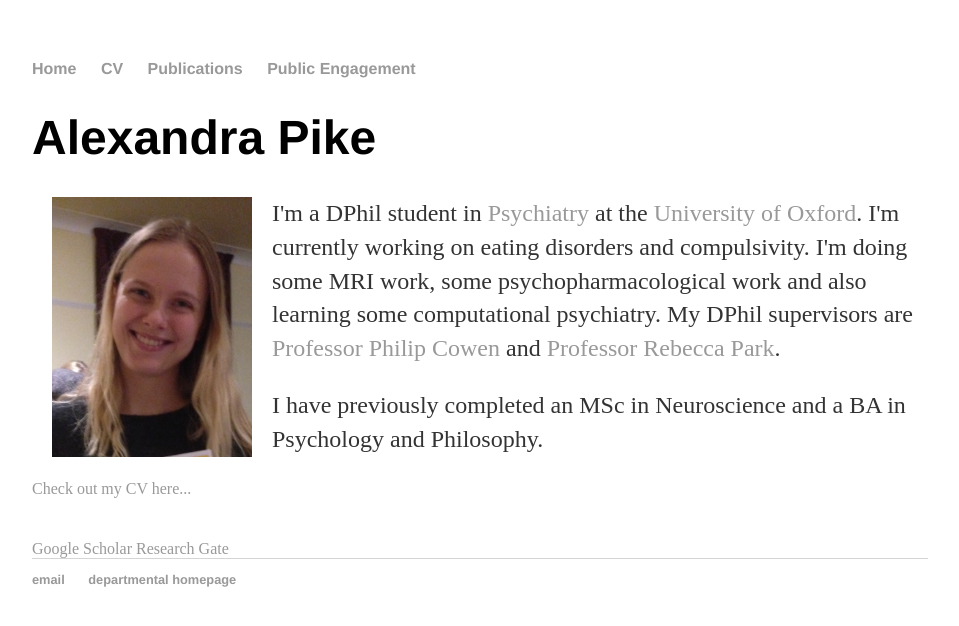
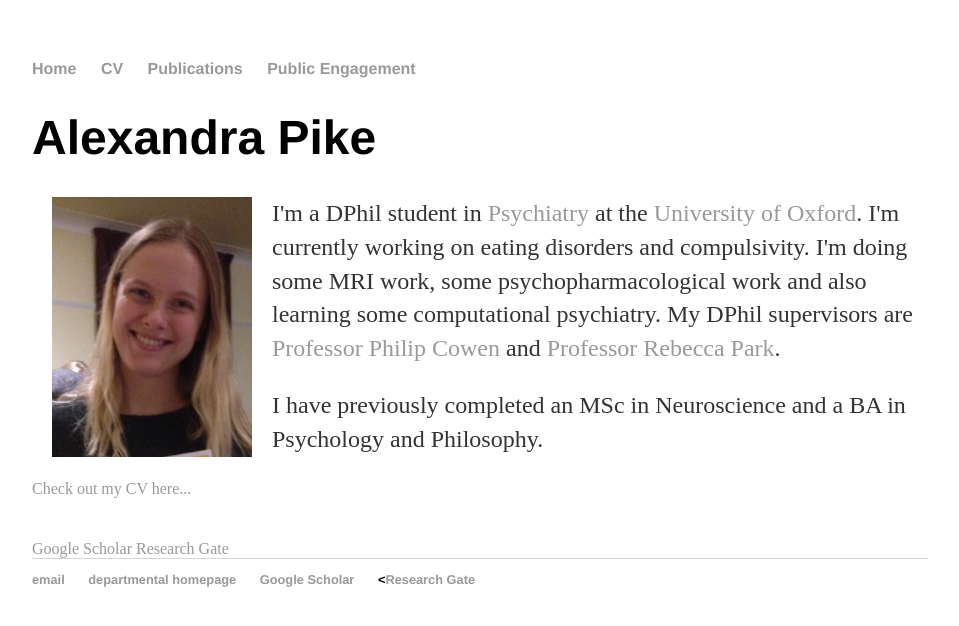
Before and after one commit to apike02/apike02.github.io, a Jekyll site: the page built from index.html, in a window 1280 px wide. Shown: the top 626 px of the page, without its empty margins (160-1119 px from the left). Built offline with Jekyll 4.4.1, drawn with Linux system fonts in a browser that asks for light colours.

Commit message:
Update default.html

```diff
--- a/_layouts/default.html
+++ b/_layouts/default.html
@@ -23,6 +23,8 @@
 	    		<ul>
 	        		<li><a href="mailto:alex.pike02@gmail.com">email</a></li>
 	        		<li><a href="https://www.psych.ox.ac.uk/team/alexandra-pike">departmental homepage</a></li>
+				<li><a href="https://scholar.google.co.uk/citations?user=XQ8kkegAAAAJ&hl=en">Google Scholar</a></li>
+				<li><<a href="https://www.researchgate.net/profile/Alexandra_Pike2">Research Gate</a></li>
 				</ul>
 			</footer>
 		</body>
```
